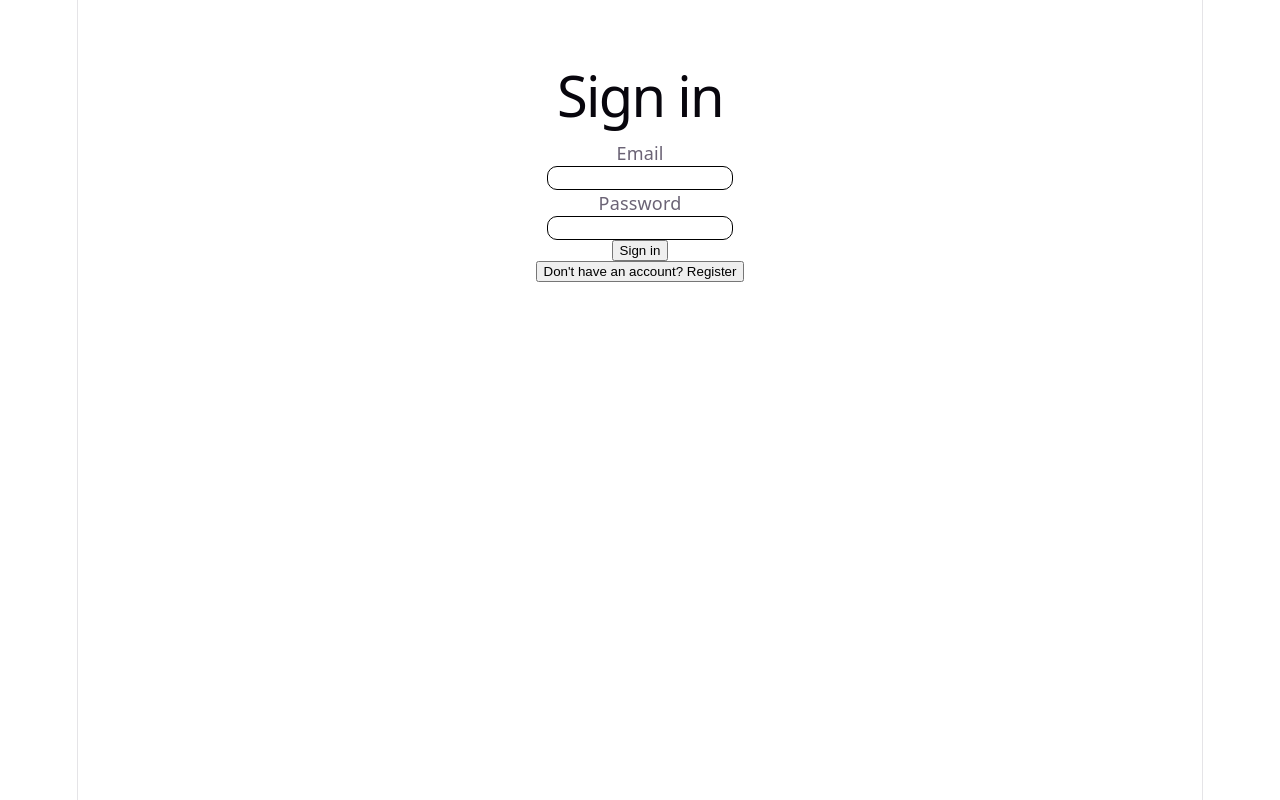
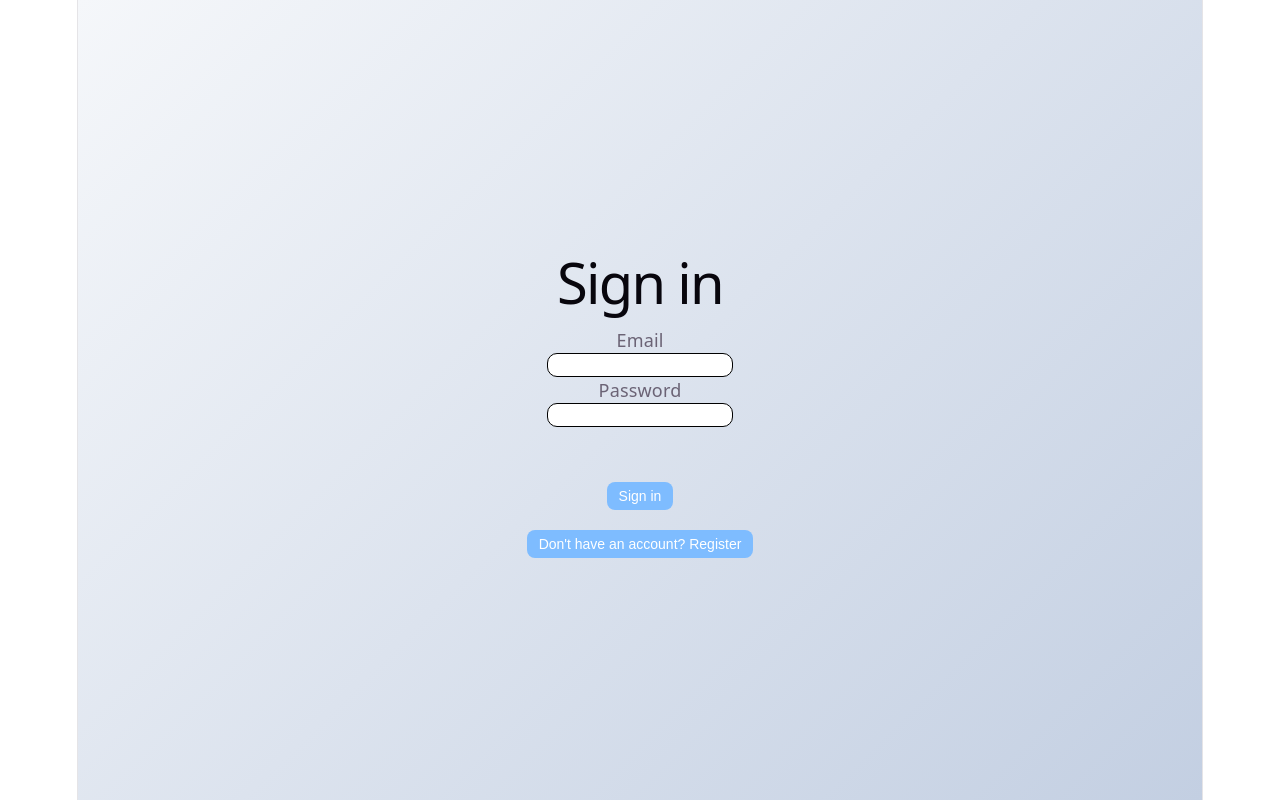
Before and after one commit to bumbens/weighttracker, a React (Vite) app in the folder weighttracker-frontend/: page / in a window 1280 px wide. Built offline with nearby package versions, Linux system fonts and the light colour scheme; no server answers.

Commit message:
Add styling to login and registration pages

```diff
--- a/weighttracker-frontend/src/components/auth/Login.jsx
+++ b/weighttracker-frontend/src/components/auth/Login.jsx
@@ -2,6 +2,7 @@ import { useState } from "react";
 import { login } from "../../services/api";
 import RegisterUser from "./RegisterUser";
 import styles from "../css/LoginPage.module.css"
+import "../css/LoginPage.module.css"
 
 function Login({ onLogin }) {
     const [mail, setMail] = useState("")
@@ -35,8 +36,10 @@ function Login({ onLogin }) {
             <input type="email" value={mail} onChange={e => setMail(e.target.value)} />
             <label>Password</label>
             <input type="password" value={password} onChange={e => setPassword(e.target.value)} />
+            <div className={styles.buttonContainer}>
             <button onClick={handleLogin}>Sign in</button>
             <button onClick={() => setShowRegister(true)}>Don't have an account? Register</button>
+            </div>
         </div>
     )
 }
--- a/weighttracker-frontend/src/components/auth/RegisterUser.jsx
+++ b/weighttracker-frontend/src/components/auth/RegisterUser.jsx
@@ -41,7 +41,7 @@ function RegisterUser({ onRegister }) {
             <input type="number" value={startWeight} onChange={e => setStartWeight(e.target.value)} />
             <label>Target Weight</label>
             <input type="number" value={targetWeight} onChange={e => setTargetWeight(e.target.value)} />
-            <button onClick={handleRegister}>Register</button>
+            <button className={styles.button} onClick={handleRegister}>Register</button>
 
         </div>
     )
--- a/weighttracker-frontend/src/components/css/BMI.module.css
+++ b/weighttracker-frontend/src/components/css/BMI.module.css
@@ -26,8 +26,3 @@
     background: white;
     border: 2px solid black;
 }
-
-.values {
-    display: flex;
-    justify-content: space-between;
-}
--- a/weighttracker-frontend/src/components/css/LoginPage.module.css
+++ b/weighttracker-frontend/src/components/css/LoginPage.module.css
@@ -1,6 +1,31 @@
-.container{
+.container {
+    min-height: 100vh;
+    display: flex;
+    flex-direction: column;
+    justify-content: center;
+    align-items: center;
+    background: linear-gradient(135deg, #f5f7fa 0%, #c3cfe2 100%);
+}
+
+.buttonContainer {
+    margin-top: 50px;
     display: flex;
     flex-direction: column;
     align-items: center;
-    margin-top: 50px;
+    gap: 10px;
 }
+
+button {
+    padding: 6px 12px;
+    border: none;
+    border-radius: 8px;
+    background-color: #7ebcff;
+    color: white;
+    cursor: pointer;
+    font-size: 14px;
+    margin: 5px;
+}
+
+button:hover {
+    background-color: #72a7dd;
+}
--- a/weighttracker-frontend/src/components/css/Registration.module.css
+++ b/weighttracker-frontend/src/components/css/Registration.module.css
@@ -1,6 +1,29 @@
 .container {
+    min-height: 100vh;
     display: flex;
     flex-direction: column;
+    justify-content: center;
     align-items: center;
+    background: linear-gradient(135deg, #f5f7fa 0%, #c3cfe2 100%);
+    font-size: smaller;
+}
+
+.button {
     margin-top: 50px;
 }
+
+button {
+
+    padding: 6px 12px;
+    border: none;
+    border-radius: 8px;
+    background-color: #7ebcff;
+    color: white;
+    cursor: pointer;
+    font-size: 14px;
+    margin: 5px;
+}
+
+button:hover {
+    background-color: #72a7dd;
+}
--- a/weighttracker-frontend/src/components/user/ListMeasurements.jsx
+++ b/weighttracker-frontend/src/components/user/ListMeasurements.jsx
@@ -27,7 +27,7 @@ function ListMeasurements({ user, refresh, onRefresh }) {
                             <td>{entry.chest} cm</td>
                             <td><button className={styles.deleteButton} onClick={() => {
                                 deleteWeightEntry(entry.id)
-                                onRefresh()
+                                    .then(() => onRefresh())
                             }}>Delete</button></td>
                         </tr>
                     ))}
```
Also changed, not shown: weighttracker-frontend/src/components/css/App.css (line endings or trailing spaces), 1 other file (tests, documents, lock files or other folders).
